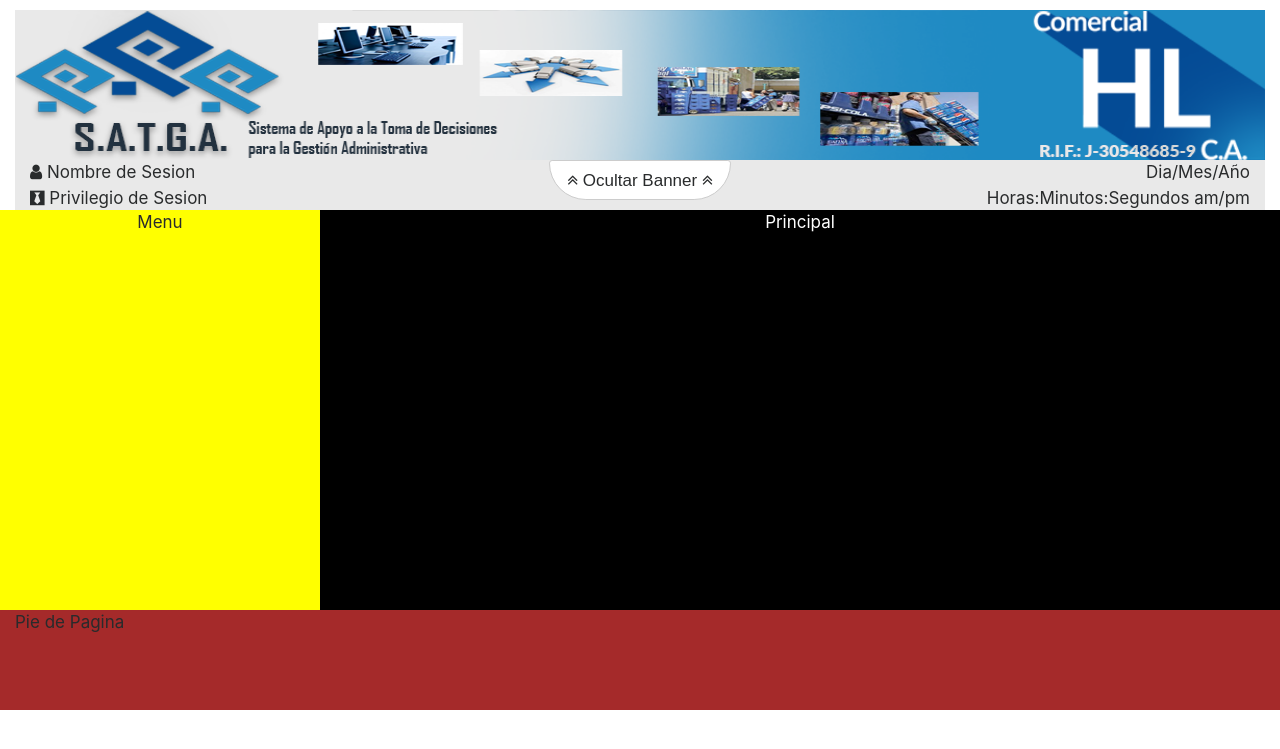
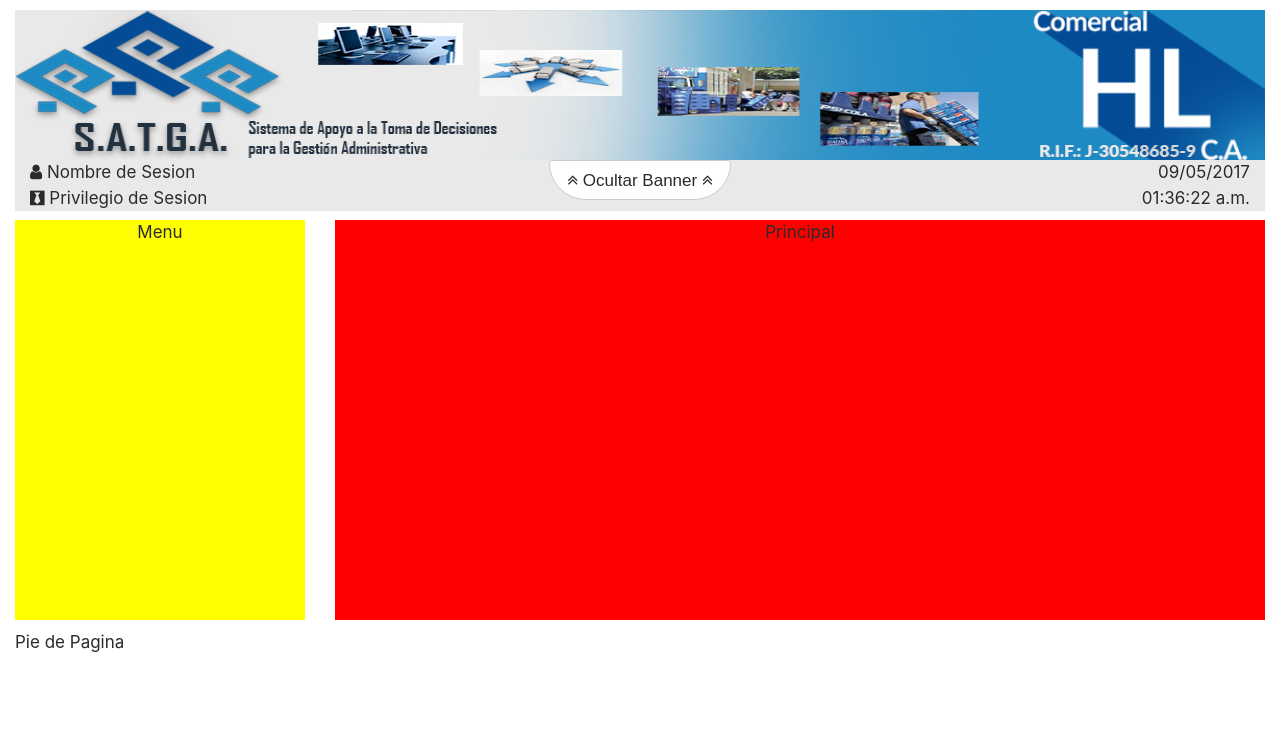
Before and after one commit to bearzfirex/SATGA, a PHP site: page / in a window 1280 px wide. Shown: the top 749 px of the page. Run offline with PHP 8.4, Linux system fonts and the light colour scheme.

Commit message:
Agregado margenes, reloj y columnas arregladas
Se agrego un reloj por consejo de la universidad, se agregaron margenes
entre los grid y se arreglaron problemas con las columnas del grid.

```diff
--- a/complementos/cabecera.php
+++ b/complementos/cabecera.php
@@ -8,8 +8,8 @@
           <div class="row">
             <!-- Datos de Usuario -->
             <div class="col-3 text-left">
-              <p><i class="fa fa-user"></i> Nombre de Sesion<br>
-              <i class="fa fa-black-tie"></i> Privilegio de Sesion</p>
+              <i class="fa fa-user"></i> Nombre de Sesion<br>
+              <i class="fa fa-black-tie"></i> Privilegio de Sesion
             </div>
             <!-- Boton de Ocultar -->
             <div class="col text-center">
@@ -18,9 +18,9 @@
               </button>
             </div>
             <!-- Fecha y Hora actual -->
-            <div class="col-3 text-right">
-              <p>Dia/Mes/Año<br>
-              Horas:Minutos:Segundos am/pm</p>
+            <div class="col-3 text-right reloj">
+              <span id="fecha"></span><br><span id="hora"></span>
+
             </div>
           </div>
         </div>
--- a/complementos/menu.php
+++ b/complementos/menu.php
@@ -1 +1,3 @@
-        <p>Menu</p>
+        <nav class="menu">
+          <p>Menu</p>
+        </nav>
--- a/css/estilos.css
+++ b/css/estilos.css
@@ -27,7 +27,7 @@ body {
   height: 50px;
 }
 
-.session .row {
+.session div {
   background-color: #e9e9e9;
 }
 
@@ -35,7 +35,11 @@ body {
   border-bottom-left-radius: 50px;
   border-bottom-right-radius: 50px;
 }
-
+/*** Pagina central ***/
+.pagina-central {
+  margin-top: 10px;
+  margin-bottom: 10px;
+}
 /*** Menu **/
 .menu {
   height: 400px;
@@ -45,14 +49,13 @@ body {
 /*** Main **/
 .main {
   height: 400px;
-  background-color: black;
-  color: white;
+  background-color: red;
 }
 
 /*** Footer ***/
 .pie {
   height: 100px;
-  background-color: brown;
+
 }
 
 /*** Responsive Design ***/
--- a/inicio/index.php
+++ b/inicio/index.php
@@ -20,18 +20,20 @@ include('../complementos/cabecera.php');
   </header>
 
   <!-- Main -->
-  <section class="container-fluid">
+  <section class="container-fluid pagina-central">
     <div class="row">
-     <!-- Menu/Aside -->
-      <nav class="col-3 menu text-center">
+      <!-- Menu/Aside -->
+      <div class="col-3 text-center">
 <?php
 include('../complementos/menu.php');
 ?>
-      </nav>
-     <!-- Main -->
-      <section class="col main text-center">
-        <p>Principal</p>
-      </section>
+      </div>
+      <!-- Main -->
+      <div class="col text-center">
+       <section class="main">
+         <p>Principal</p>
+        </section>
+      </div>
     </div>
   </section>
 
```
Also changed, not shown: js/main.js (+48 -2 lines), 1 other file.
